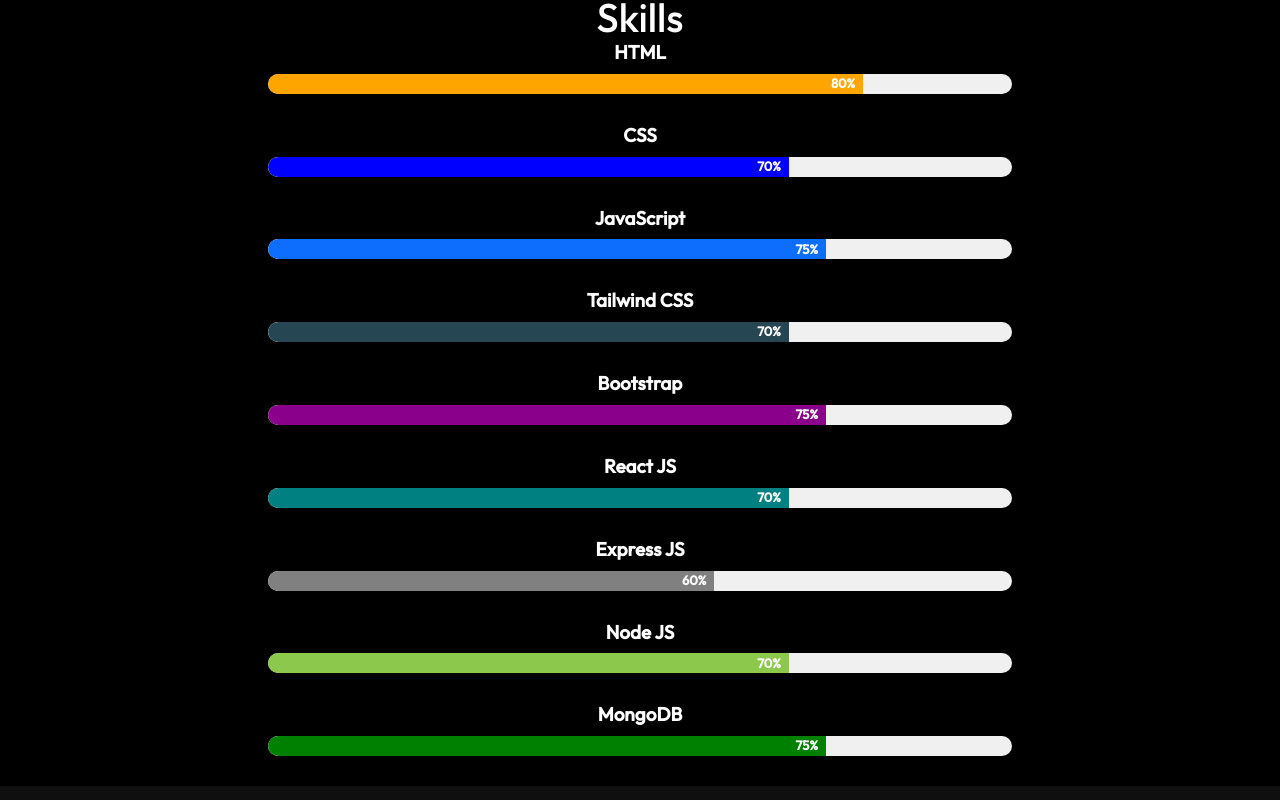
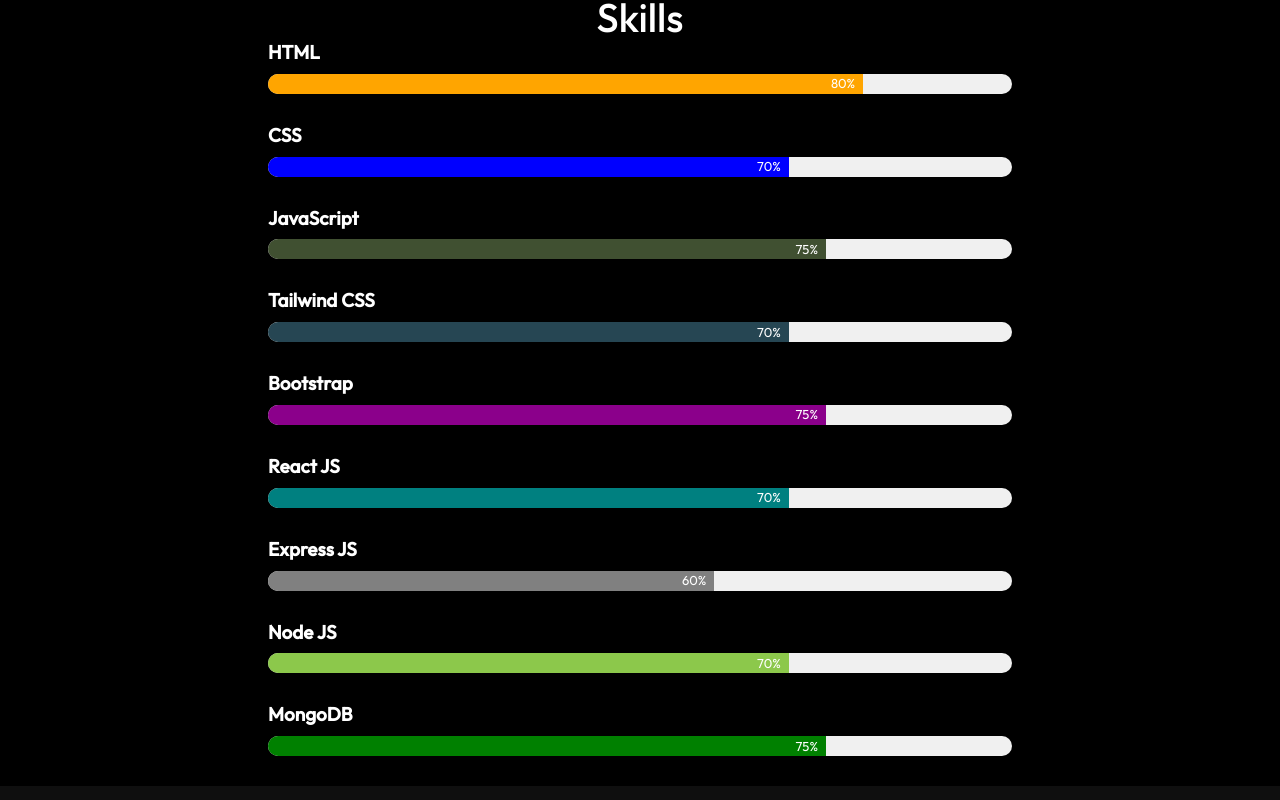
Before and after one commit to mohammad-asif-parimoo/portfolio_website, a React (Create React App) app in the folder client/: page / in a window 1280 px wide. Shown: the part 2980-3780 px from the top of the page. Built offline with nearby package versions, Linux system fonts and the light colour scheme.

Commit message:
Update ProgressBarStyles.css

```diff
--- a/client/src/styles/ProgressBarStyles.css
+++ b/client/src/styles/ProgressBarStyles.css
@@ -1,36 +1,30 @@
-/* ====== Container Styling ====== */
-.container {
+.container{
     width: 60%;
-    margin: auto;
-    text-align: center;
 }
 
-/* ====== Progress Bar Titles ====== */
 .progress-title {
     font-size: 19px;
     font-weight: 700;
     color: white;
-    margin-bottom: 10px;
+    margin: 0 0 10px 0;
 }
 
-/* ====== Progress Bar Container ====== */
 .progress {
     height: 20px;
+    line-height: 15px;
     border-radius: 20px;
     background: #f0f0f0;
     margin-bottom: 30px;
-    position: relative;
-    overflow: hidden;
+    box-shadow: none;
+    overflow: visible;
 }
 
-/* ====== Progress Fill ====== */
 .progress .progress-bar {
     position: relative;
     border-radius: 20px 0 0 20px;
-    animation: animate-progress 2s;
+    animation: animate-positive 2s;
 }
 
-/* ====== Progress Value (Text Inside Bar) ====== */
 .progress .progress-value {
     display: flex;
     align-items: center;
@@ -38,41 +32,58 @@
     color: #fff;
     position: absolute;
     right: 8px;
-    font-weight: bold;
 }
 
-/* ====== Animation ====== */
-@keyframes animate-progress {
+.html {
+    background-color: orange !important;
+}
+
+.css {
+    background-color: blue !important;
+}
+
+.javaScript {
+    background-color: rgb(64, 80, 49) !important;
+}
+
+.tailwind-css {
+    background-color: rgb(38, 70, 83) !important;
+}
+
+.bootstrap {
+    background-color: darkmagenta !important;
+}
+
+.react-js {
+    background-color: teal !important;
+}
+
+.express-js {
+    background-color: #808080 !important;
+}
+
+.node-js {
+    background-color: #8CC84B !important;
+}
+
+.mongo-db {
+    background-color: green !important;
+}
+
+@-webkit-keyframes animate-positive {
     0% {
         width: 0%;
     }
 }
 
-/* ====== Skill-Specific Colors ====== */
-.html { background-color: orange !important; }
-.css { background-color: blue !important; }
-.javascript { background-color: rgb(64, 80, 49) !important; }
-.tailwind-css { background-color: rgb(38, 70, 83) !important; }
-.bootstrap { background-color: darkmagenta !important; }
-.react-js { background-color: teal !important; }
-.express-js { background-color: #808080 !important; }
-.node-js { background-color: #8CC84B !important; }
-.mongo-db { background-color: green !important; }
-.mysql { background-color: #00758f !important; }
-.docker { background-color: #2496ed !important; }
-.jenkins { background-color: #d24939 !important; }
-.owasp { background-color: #1a5dab !important; }
-.sonarqube { background-color: #4e8dde !important; }
-.trivy { background-color: #c21325 !important; }
-.kubernetes { background-color: #326ce5 !important; }
-.argocd { background-color: #e00b6a !important; }
-.prometheus { background-color: #e6522c !important; }
-.grafana { background-color: #f46800 !important; }
-.aws_eks { background-color: #ff9900 !important; }
+@keyframes animate-positive {
+    0% {
+        width: 0%;
+    }
+}
 
-/* ====== Responsive Design ====== */
-@media screen and (max-width: 740px) {
-    .container {
+@media screen and (max-width:740px) {
+    .container{
         width: 100%;
     }
 }
```
